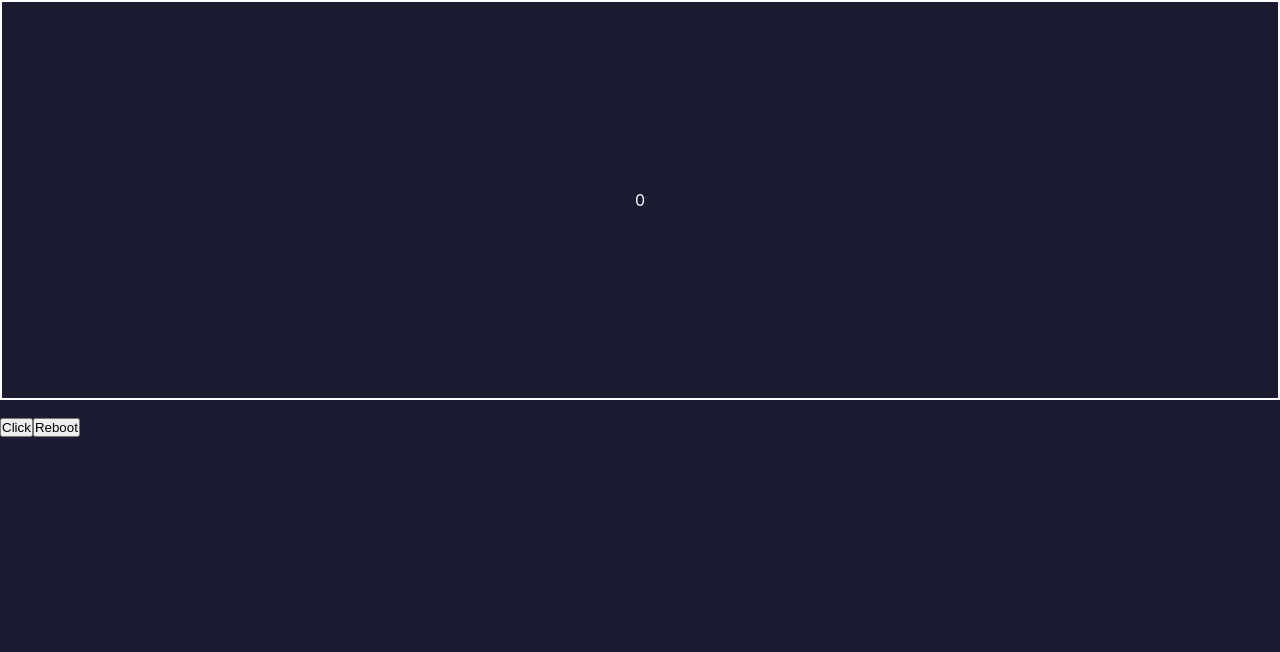
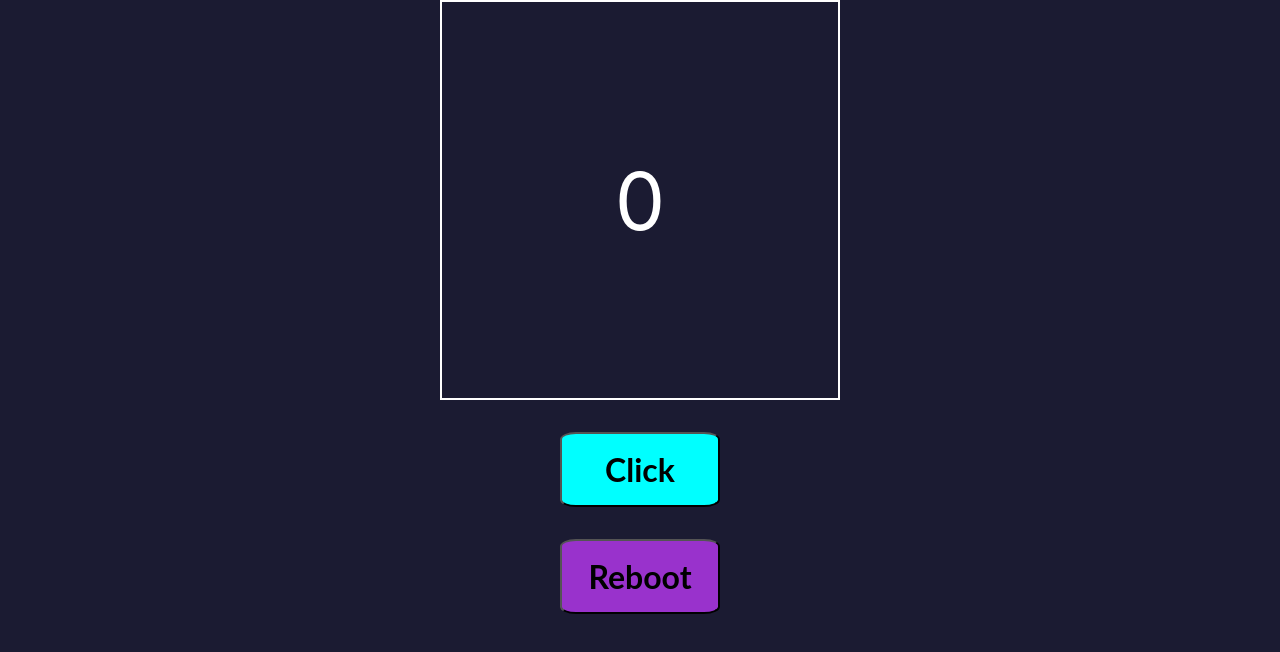
Before and after one commit to leocoiradas/contador-clics-freecodecamp, a React (Create React App) app: page / in a window 1280 px wide. Shown: the top 652 px of the page. Built offline with nearby package versions, Linux system fonts and the light colour scheme.

Commit message:
Se agregaron estilos a la app, modificando el posicionamiento de los botones, su color, tamaño, etc. y se consiguió ajustar el tamaño del contenedor de número de clics

```diff
--- a/src/App.css
+++ b/src/App.css
@@ -6,3 +6,15 @@
 body{
   background-color: #1b1b32;
 }
+.App{
+  display: flex;
+  flex-wrap: wrap;
+  justify-content: center;
+  align-items: center;
+}
+.appContainer{
+  display: flex;
+  flex-direction: column;
+  justify-content: center;
+  align-items: center;
+}
--- a/src/component-styles/button.css
+++ b/src/component-styles/button.css
@@ -0,0 +1,19 @@
+button{
+    width: 10rem;
+    font-size: 2rem;
+    font-weight: bold;
+    padding: 1rem;
+    border-radius: 10%;
+    margin: 1rem;
+    font-family: Lato, sans-serif;
+    cursor: pointer;
+}
+button:hover{
+    background-color: green;
+}
+.click{
+    background-color: cyan;
+}
+.reboot{
+    background-color: darkorchid;
+}
--- a/src/component-styles/counter.css
+++ b/src/component-styles/counter.css
@@ -1,6 +1,7 @@
 .counterBox{
     min-width: 400px;
     height: 400px;
+    font-size: 5rem;
     color: white;
     border: 2px solid white;
     padding: 2rem;
```
